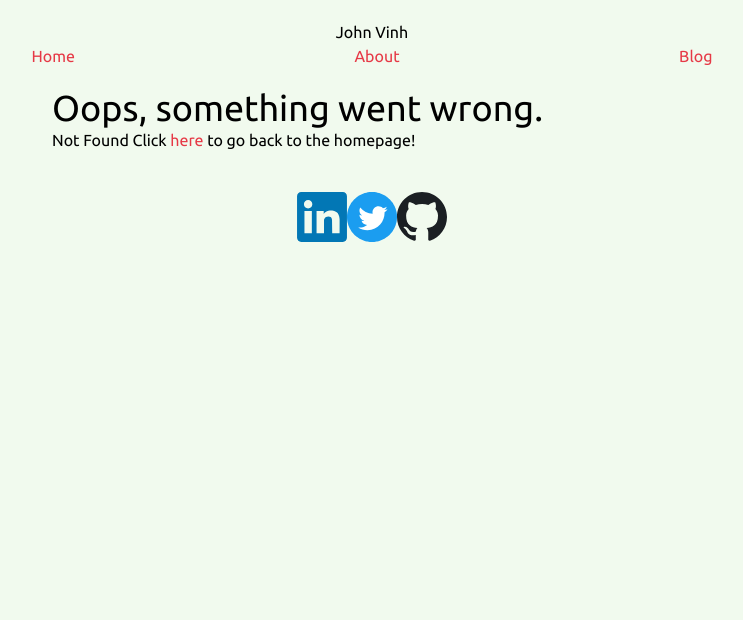
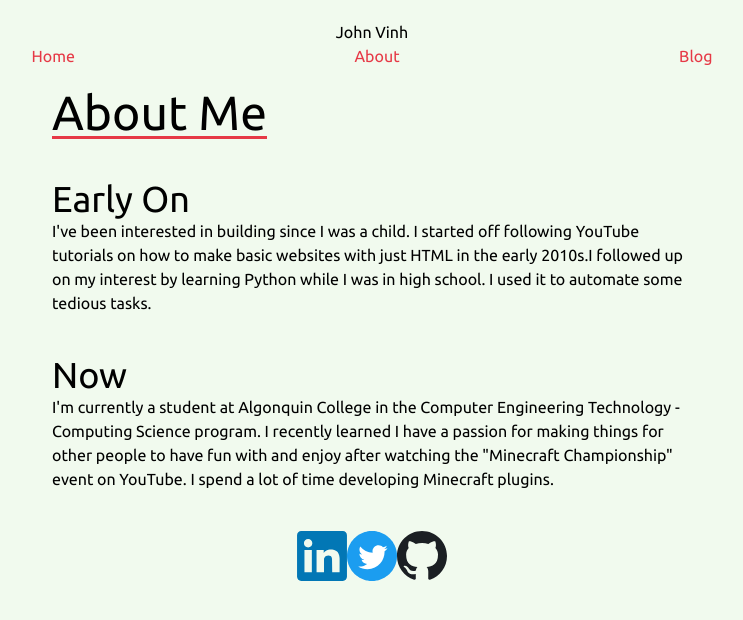
Before and after one commit to johnvinh/john-vinh-website, a SvelteKit app: page /about in a window 1280 px wide. Before the commit this address had no page. Shown: the top 620 px of the page, without its empty margins (268-1011 px from the left). Built offline with nearby package versions, Linux system fonts and the light colour scheme.

Commit message:
Create About Me page

```diff
--- /dev/null
+++ b/src/components/Subtitle.svelte
@@ -0,0 +1,3 @@
+<h2 class="text-4xl mt-10">
+    <slot></slot>
+</h2>
--- /dev/null
+++ b/src/routes/about/+page.svelte
@@ -0,0 +1,25 @@
+<script>
+    import Title from '../../components/Title.svelte';
+    import Subtitle from '../../components/Subtitle.svelte';
+</script>
+
+<Title>
+    About Me
+</Title>
+
+<Subtitle>
+    Early On
+</Subtitle>
+<p>
+I've been interested in building since I was a child. I started off following YouTube tutorials on how to make
+basic websites with just HTML in the early 2010s.I followed up on my interest by learning Python while I was in high school. I used it to automate some
+tedious tasks.
+</p>
+<Subtitle>
+    Now
+</Subtitle>
+<p>
+    I'm currently a student at Algonquin College in the Computer Engineering Technology - Computing Science program.
+    I recently learned I have a passion for making things for other people to have fun with and enjoy after watching
+    the "Minecraft Championship" event on YouTube. I spend a lot of time developing Minecraft plugins.
+</p>
```
